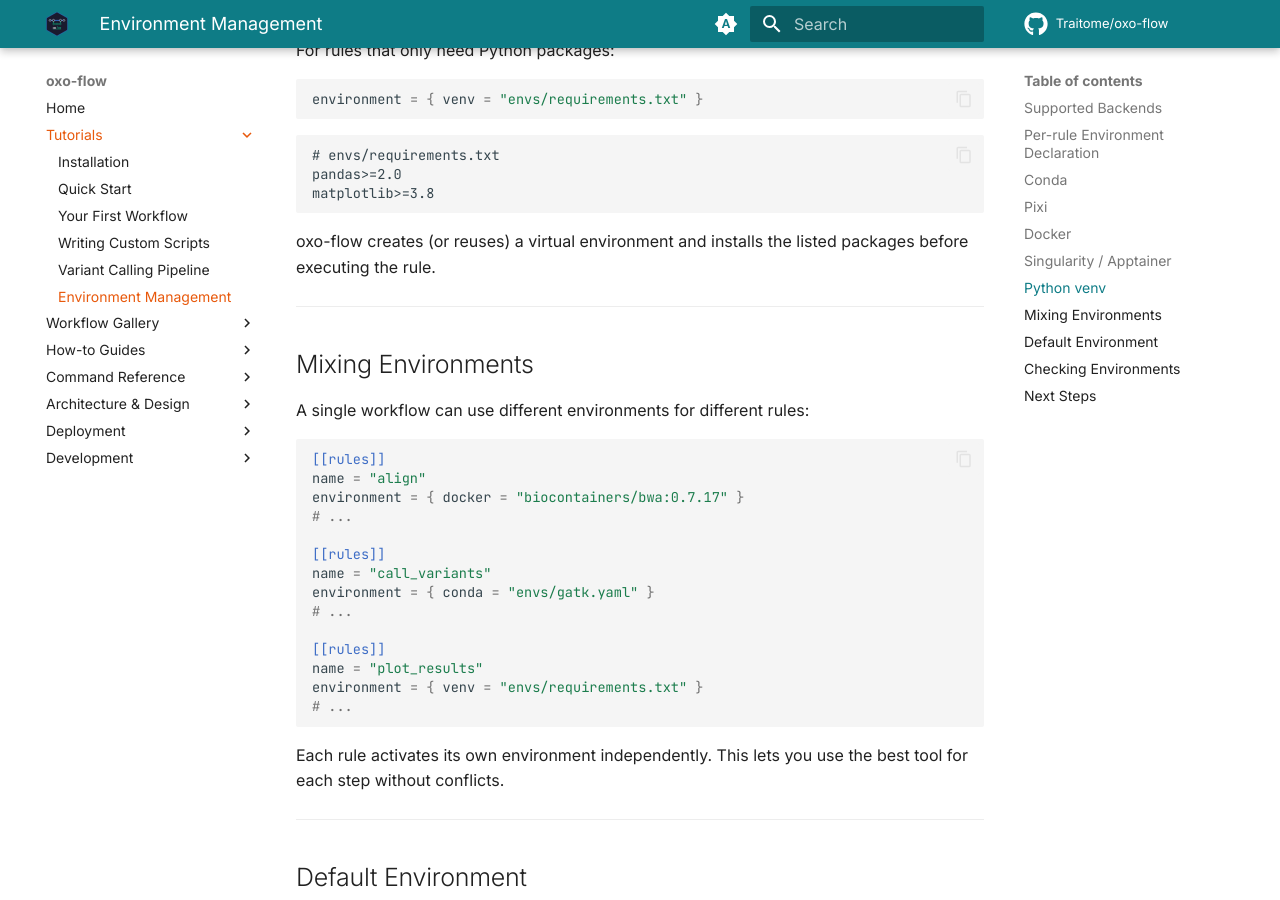
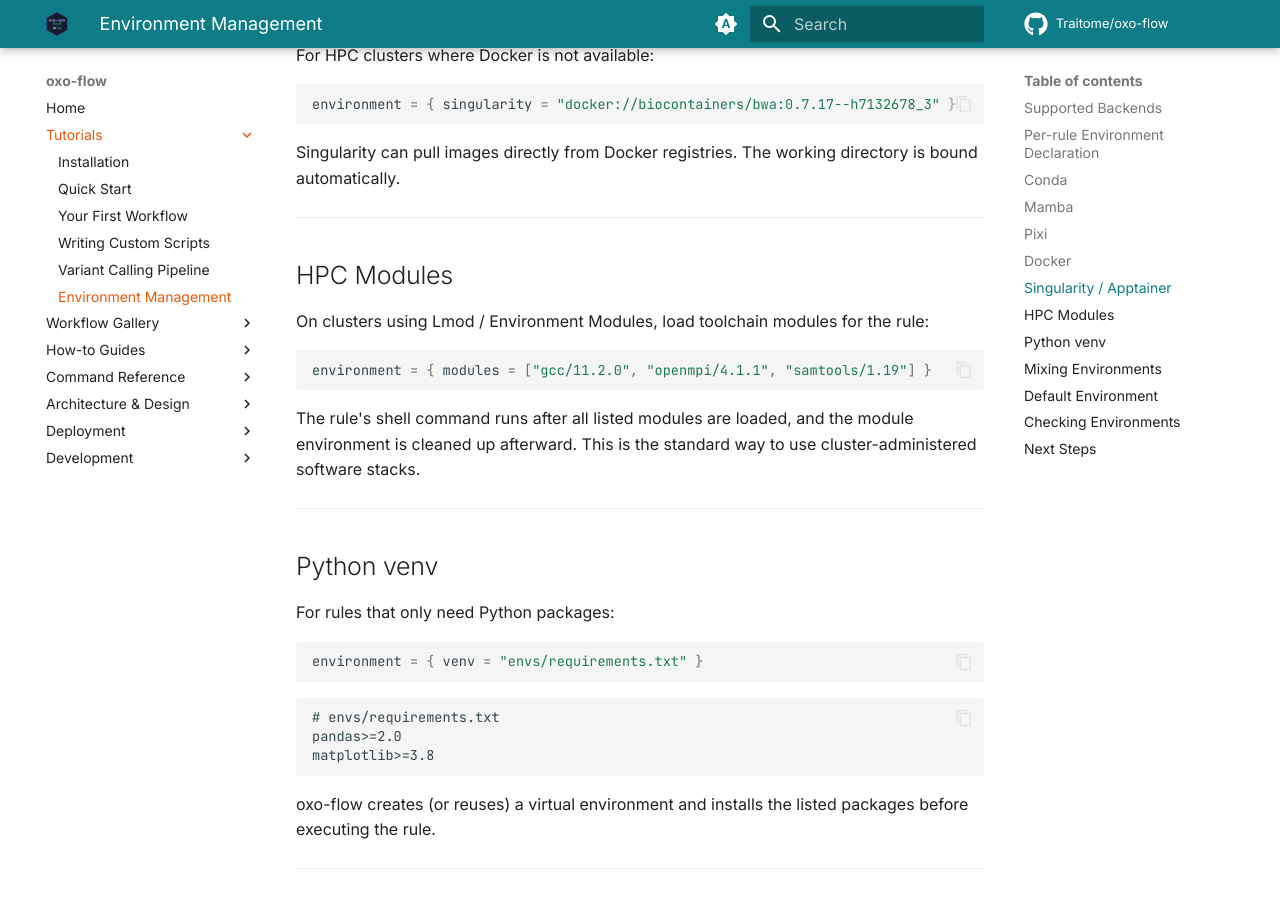
Before and after one commit to Traitome/oxo-flow, an MkDocs documentation site: the page built from docs/guide/src/tutorials/environment-management.md, in a window 1280 px wide and 900 px high, scrolled down 3125 px. Built offline with MkDocs 1.6.1 and Material for MkDocs 9.7.7, drawn with Linux system fonts in a browser that asks for light colours; comment, search, counter and statistics services are not loaded; some of the changed text lies outside the part shown.

Commit message:
docs: environment-management — add missing mamba and modules sections
The table listed 8 backends but only 6 had usage sections. Added:

- Mamba section: same YAML format as conda, auto-detection of
  mamba/micromamba/conda fallback (verified in engine code)
- HPC Modules section: environment = { modules = [...] } syntax
- Fixed 'system' keyword row: there is no system keyword in
  EnvironmentSpec — it's the absence of an environment field

Co-Authored-By: Claude <noreply@anthropic.com>

````diff
--- a/docs/guide/src/tutorials/environment-management.md
+++ b/docs/guide/src/tutorials/environment-management.md
@@ -61,6 +61,18 @@ dependencies:
     The `bioconda` channel is a community-maintained repository for bioinformatics software. It provides thousands of pre-compiled binaries for tools like `bwa`, `samtools`, and `GATK`, which can otherwise be difficult to install from source.
 
 oxo-flow activates the conda environment before running the rule's shell command and deactivates it afterward.
+
+---
+
+## Mamba
+
+Mamba (or micromamba) uses the same YAML format as conda with a faster solver. oxo-flow auto-detects which binary is available:
+
+```toml
+environment = { mamba = "envs/tools.yaml" }
+```
+
+Mamba is a drop-in conda replacement — the YAML file is identical. If only conda is installed, the `mamba` keyword falls back to conda automatically.
 
 ---
 
@@ -115,6 +127,18 @@ environment = { singularity = "docker://biocontainers/bwa:0.7.17--h7132678_3" }
 ```
 
 Singularity can pull images directly from Docker registries. The working directory is bound automatically.
+
+---
+
+## HPC Modules
+
+On clusters using Lmod / Environment Modules, load toolchain modules for the rule:
+
+```toml
+environment = { modules = ["gcc/11.2.0", "openmpi/4.1.1", "samtools/1.19"] }
+```
+
+The rule's shell command runs after all listed modules are loaded, and the module environment is cleaned up afterward. This is the standard way to use cluster-administered software stacks.
 
 ---
 
````
Also changed, not shown: other parts of docs/guide/src/tutorials/environment-management.md (+1 -1 lines).
